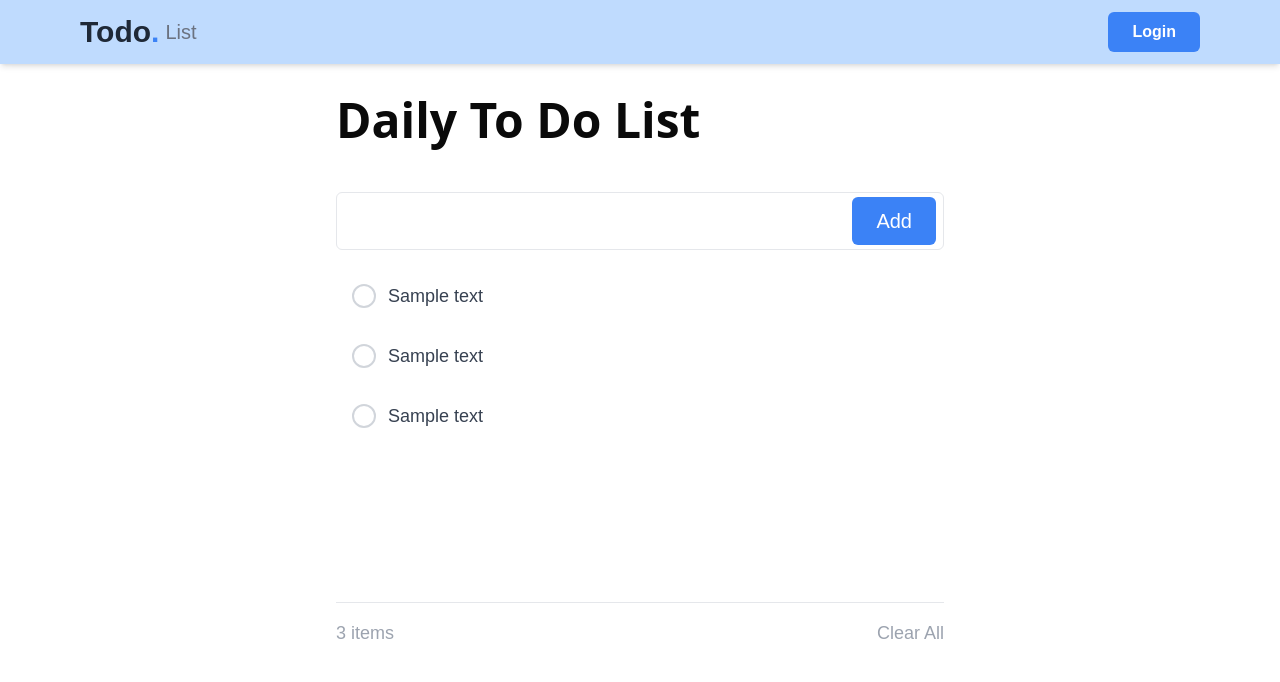
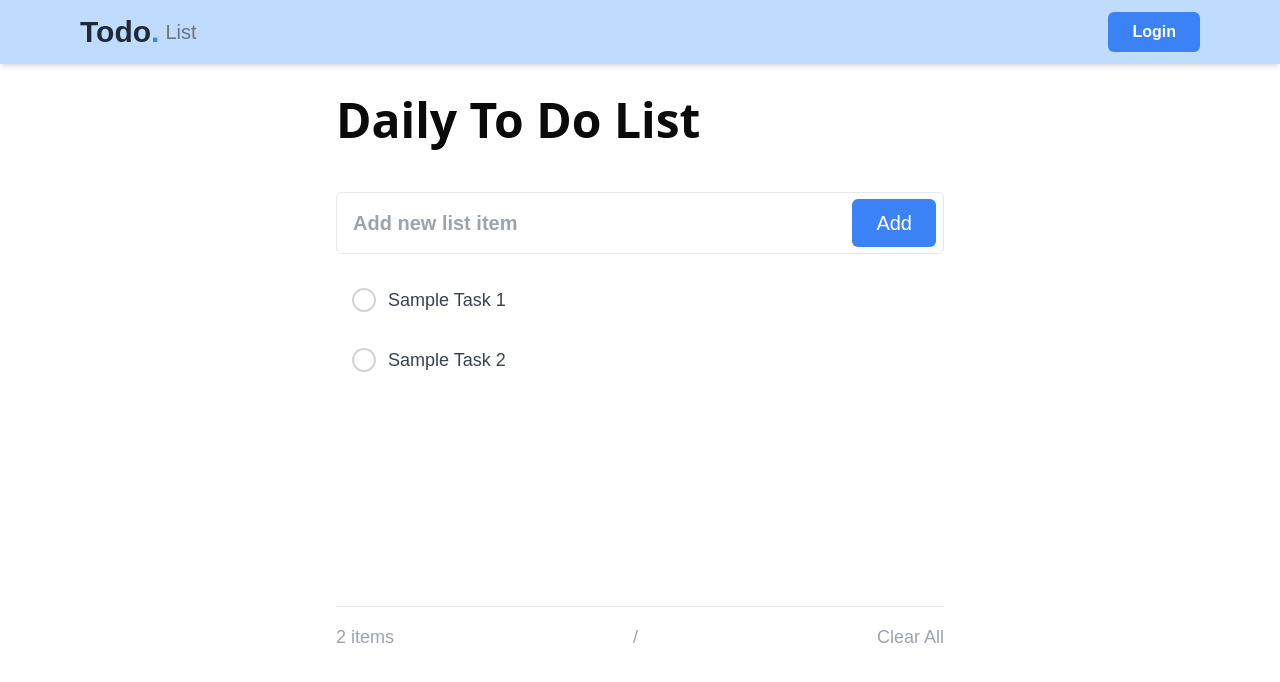
Before and after one commit to VijayendraNayak/Todo-list, a Next.js app: page / in a window 1280 px wide. Shown: the top 682 px of the page. Built offline with nearby package versions, Linux system fonts and the light colour scheme.

Commit message:
Functionalities complete

```diff
--- a/src/app/page.tsx
+++ b/src/app/page.tsx
@@ -1,52 +1,95 @@
 "use client"
-import { useState } from "react";
+import { useState, useEffect } from "react";
 import Checkbox from "@/components/Checkbox";
-import Popform from "@/components/Popform"
-import { useRouter, useSearchParams } from "next/navigation"
+import Popform from "@/components/Popform";
+import { useRouter, useSearchParams } from "next/navigation";
 
 interface TaskData {
-  title: string
-  description: string
-  date: Date | null
-  category: string
-  priority: string
+  title: string;
+  description: string;
+  date: Date | null;
+  category: string;
+  priority: string;
 }
+
 export default function Home() {
   const router = useRouter();
   const searchParams = useSearchParams();
   const showPopup = searchParams.get("showPopup") === "true";
   const [startDate, setStartDate] = useState<Date | null>(null);
-  const [data,setData]=useState<TaskData|null>(null);
+  const [data, setData] = useState<TaskData>({
+    title: "",
+    description: "",
+    date: null,
+    category: "",
+    priority: ""
+  });
+  const [todoItems, setTodoItems] = useState<TaskData[]>([]);
 
+  useEffect(() => {
+    const existingItems = JSON.parse(localStorage.getItem("todoItems") || "[]");
+    if (existingItems.length === 0) {
+      const defaultItems = [
+        {
+          title: "Sample Task 1",
+          description: "This is the first default task",
+          date: new Date(),
+          category: "Work",
+          priority: "High"
+        },
+        {
+          title: "Sample Task 2",
+          description: "This is the second default task",
+          date: new Date(),
+          category: "Personal",
+          priority: "Low"
+        }
+      ];
+      localStorage.setItem("todoItems", JSON.stringify(defaultItems));
+      setTodoItems(defaultItems);
+    } else {
+      setTodoItems(existingItems);
+    }
+  }, []);
+  const onClearclick = () => {
+    setTodoItems([])
+  }
   const OpenPopup = () => {
     router.push("?showPopup=true");
-  }
+  };
 
   const ClosePopup = () => {
     router.push("/");
-  }
-  const handleOnStorage=()=>{
-    if(data){
-      const existingItems=JSON.parse(localStorage.getItem("TodoItems")||"[]");
-      const updatedItems=[...existingItems,data];
-      localStorage.setItem("todoItems",JSON.stringify(updatedItems))
-      setData(null);
+  };
+
+  const handleOnStorage = () => {
+    if (data) {
+      const existingItems = JSON.parse(localStorage.getItem("todoItems") || "[]");
+      const updatedItems = [...existingItems, data];
+      localStorage.setItem("todoItems", JSON.stringify(updatedItems));
+      setTodoItems(updatedItems);
+      setData({
+        title: "",
+        description: "",
+        date: null,
+        category: "",
+        priority: ""
+      });
     }
-  }
+  };
+
   return (
     <main className="h-screen pt-16">
       <div className="h-full flex flex-col max-w-2xl mx-auto p-8 gap-4">
-        <p className="text-5xl font-semibold mb-8 font-sans">
-          Daily To Do List
-        </p>
+        <p className="text-5xl font-semibold mb-8 font-sans">Daily To Do List</p>
         <div className="relative max-w-2xl">
           <input
             type="text"
-            value={data?.title||" "}
+            value={data?.title || ""}
             placeholder="Add new list item"
-            className="w-full px-4 py-4 rounded-md border border-gray-200 focus:outline-none focus:border-blue-500 focus:ring-1 focus:ring-blue-500 placeholder-gray-400 text-gray-600 pr-24"
+            className="w-full px-4 py-4 rounded-md border border-gray-200 focus:outline-none focus:border-blue-500 focus:ring-1 focus:ring-blue-500 placeholder-gray-400 text-green-600 text-xl font-bold pr-24"
+            readOnly
             onClick={OpenPopup}
-            readOnly
           />
           <button
             className="absolute right-2 top-1/2 -translate-y-1/2 px-6 py-2.5 bg-blue-500 text-white font-medium text-xl rounded-md hover:bg-blue-600 transition-colors duration-200"
@@ -55,24 +98,25 @@ export default function Home() {
             Add
           </button>
         </div>
-        <div className="h-80 hover:overflow-y-scroll max-w-2xl">
-          <Checkbox />
-          <Checkbox />
-          <Checkbox />
+        <div className={`h-80 ${todoItems.length > 5 ? "overflow-y-scroll" : "overflow-y-auto"} max-w-2xl`}>
+          {todoItems.map((item) => (
+            <Checkbox key={item.title} text={item.title} />
+          ))}
         </div>
-
         <div className="flex justify-between items-center pt-4 border-t max-w-2xl border-gray-200 text-gray-400 text-lg">
-          <span>3 items</span>
-          <button className="hover:text-gray-600 transition-colors duration-200">Clear All</button>
+          <span>{todoItems.length} items</span>/
+          <button
+            className="hover:text-gray-600 transition-colors duration-200"
+            onClick={onClearclick}
+          >Clear All</button>
         </div>
-        {/* <div className="fixed inset-0 flex items-center justify-center bg-black bg-opacity-50"> */}
-        <div className="transition duration-500 ">
+        <div className="transition duration-500">
           <Popform
             isVisible={showPopup}
             onClose={ClosePopup}
             startDate={startDate}
             onDatechange={(date) => setStartDate(date)}
-            onData={(data:TaskData)=>setData(data)}
+            onData={(data: TaskData) => setData(data)}
           />
         </div>
       </div>
--- a/src/components/Checkbox.tsx
+++ b/src/components/Checkbox.tsx
@@ -28,7 +28,7 @@ export default function Checkbox({ text }: CheckboxProps) {
             : 'text-gray-700 group-hover:text-blue-500'
           }`}
       >
-        {text="Sample text"}
+        {text}
       </span>
     </div>
   );
--- a/src/components/ParentDrop.tsx
+++ b/src/components/ParentDrop.tsx
@@ -12,7 +12,7 @@ interface DropdownProps {
 }
 
 const ParentDropdown: FC<DropdownProps> = ({ label, options }) => {
-    const [selectedOption, setSelectedOption] = useState(label);
+    const [selectedOption, setSelectedOption] = useState<string | null>(null);
     const [isOpen, setIsOpen] = useState(false);
 
     const handleSelect = (option: DropdownOption) => {
@@ -26,7 +26,7 @@ const ParentDropdown: FC<DropdownProps> = ({ label, options }) => {
 
     return (
         <div
-            className={`relative w-full p-3 text-gray-400 rounded-md border-2 ${
+            className={`relative w-full p-3 rounded-md border-2 ${
                 isOpen ? "border-blue-400" : "border-gray-200"
             }`}
         >
@@ -34,7 +34,9 @@ const ParentDropdown: FC<DropdownProps> = ({ label, options }) => {
                 onClick={toggleDropdown}
                 className="cursor-pointer flex items-center justify-between"
             >
-                <span>{selectedOption}</span>
+                <span className={`${selectedOption ? "text-black" : "text-gray-400"}`}>
+                    {selectedOption || label}
+                </span>
                 <span className="text-gray-500">{isOpen ? "▲" : "▼"}</span>
             </div>
             {isOpen && (
@@ -43,9 +45,10 @@ const ParentDropdown: FC<DropdownProps> = ({ label, options }) => {
                         <div
                             key={option.label}
                             onClick={() => handleSelect(option)}
-                            className="flex items-center gap-2 p-3 hover:text-gray-700 cursor-pointer"
+                            className="flex items-center gap-2 p-3 hover:bg-gray-100 cursor-pointer"
                         >
-                            <option.icon className={option.color} /> {option.label}
+                            <option.icon className={`${option.color} text-lg`} />
+                            <span className="text-black">{option.label}</span>
                         </div>
                     ))}
                 </div>
--- a/src/components/Popform.tsx
+++ b/src/components/Popform.tsx
@@ -13,46 +13,51 @@ interface PopformProps {
     onClose: () => void;
     startDate: Date | null;
     onDatechange: (date: Date) => void;
-    onData: (data: TaskData) => void
-}
-interface TaskData {
-    title: string
-    description: string
-    date: Date | null
-    category: string
-    priority: string
+    onData: (data: TaskData) => void;
 }
 
-const Popform: FC<PopformProps> = ({ isVisible, onClose, startDate, onDatechange,onData }) => {
+interface TaskData {
+    title: string;
+    description: string;
+    date: Date | null;
+    category: string;
+    priority: string;
+}
+
+const Popform: FC<PopformProps> = ({ isVisible, onClose, startDate, onDatechange, onData }) => {
     if (!isVisible) return null;
+
     const categoryOptions = [
         { label: "Home", icon: FaHome, color: "text-red-500" },
         { label: "Work", icon: MdWork, color: "text-yellow-500" },
         { label: "Personal", icon: IoPersonSharp, color: "text-green-500" },
     ];
+
     const priorityOptions = [
         { label: "High", icon: FaExclamationTriangle, color: "text-red-500" },
         { label: "Medium", icon: FaExclamationCircle, color: "text-yellow-500" },
         { label: "Low", icon: FaCheckCircle, color: "text-green-500" },
     ];
-    const [title, SetTitle] = useState("")
-    const [description, SetDescription] = useState("")
-    const [category, SetCategory] = useState("")
-    const [priority, Setpriority] = useState("")
 
-    const handleOnDone=()=>{
+    const [title, setTitle] = useState("");
+    const [description, setDescription] = useState("");
+    const [category, setCategory] = useState("");
+    const [priority, setPriority] = useState("");
+
+    const handleOnDone = () => {
         onData({
             title,
             description,
-            date:startDate,
+            date: startDate,
             category,
             priority
-        })
-        onClose()
-    }
+        });
+        onClose();
+    };
+
     return (
         <div className="inset-0 fixed flex items-center justify-center bg-black bg-opacity-50 z-index-50">
-            <div className=" flex flex-col bg-white rounded-lg w-full max-w-xl p-6 shadow-lg gap-4">
+            <div className="flex flex-col bg-white rounded-lg w-full max-w-xl p-6 shadow-lg gap-4">
                 <h2 className="text-4xl font-sans font-semibold my-2 flex justify-center mb-5">
                     Add new Task
                 </h2>
@@ -60,52 +65,51 @@ const Popform: FC<PopformProps> = ({ isVisible, onClose, startDate, onDatechange
                     <input
                         type="text"
                         value={title}
-                        onChange={(e) => SetTitle(e.target.value)}
+                        onChange={(e) => setTitle(e.target.value)}
                         placeholder="Task Name"
-                        className="border-2 w-full p-3 rounded-md focus:outline-none focus:border-3 focus:border-blue-400 "
+                        className="border-2 w-full p-3 rounded-md focus:outline-none focus:border-3 focus:border-blue-400"
                     />
                     <textarea
                         placeholder="Description"
                         className="border-2 focus:outline-none focus:border-3 w-full p-3 rounded-md focus:border-blue-400"
                         value={description}
-                        onChange={(e) => SetDescription(e.target.value)}
-                    >
-
-                    </textarea>
+                        onChange={(e) => setDescription(e.target.value)}
+                    />
                 </div>
                 <div className="flex gap-4 items-center">
                     <div className="relative w-1/3">
                         <DatePicker
-                            selected={startDate}
-                            onChange={onDatechange}
+                            selected={startDate ?? new Date()}
+                            onChange={(date) => onDatechange(date as Date)}
                             placeholderText="Select a Date"
                             className="border-2 w-full p-3 rounded-md focus:outline-none focus:border-blue-400"
                         />
                         <LuCalendarCheck2 className="absolute right-2 top-3 text-gray-500 text-2xl" />
                     </div>
-                    <div className="w-1/3">
+                    <div className="w-1/3 text-black">
                         <ParentDropdown
                             label="category"
                             options={categoryOptions}
-                            onSelect={(value) => SetCategory(value)}
+                            onSelect={(value) => setCategory(value)}
                         />
                     </div>
-                    <div className="w-1/3">
+                    <div className="w-1/3 text-black">
                         <ParentDropdown
                             label="priority"
                             options={priorityOptions}
-                            onSelect={(value) => Setpriority(value)}
+                            onSelect={(value) => setPriority(value)}
                         />
                     </div>
-
                 </div>
                 <div className="flex gap-4 justify-center">
-                    <button className="p-2 px-5 bg-gray-400 rounded-md cursor-pointer flex items-center gap-2 text-white font-sans font-semibold hover:bg-gray-600 transition hover:scale-110 duration-300 "
+                    <button
+                        className="p-2 px-5 bg-gray-400 rounded-md cursor-pointer flex items-center gap-2 text-white font-sans font-semibold hover:bg-gray-600 transition hover:scale-110 duration-300"
                         onClick={onClose}
                     >
-                        Cancle
+                        Cancel
                     </button>
-                    <button className="p-2 px-5 bg-blue-400 rounded-md cursor-pointer text-white font-sans font-semibold hover:bg-blue-600 transition hover:scale-110 duration-300 "
+                    <button
+                        className="p-2 px-5 bg-blue-400 rounded-md cursor-pointer text-white font-sans font-semibold hover:bg-blue-600 transition hover:scale-110 duration-300"
                         onClick={handleOnDone}
                     >
                         Done
@@ -113,6 +117,7 @@ const Popform: FC<PopformProps> = ({ isVisible, onClose, startDate, onDatechange
                 </div>
             </div>
         </div>
-    )
-}
+    );
+};
+
 export default Popform;
```
